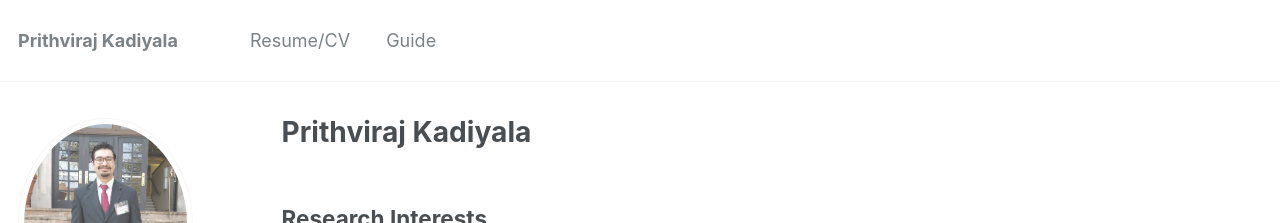
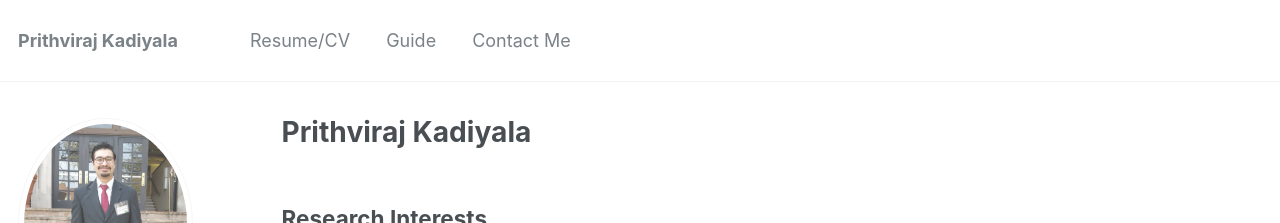
Before and after one commit to prithvirajkadiyala/prithvirajkadiyala.github.io, a Jekyll site: the page built from _pages/about.md, in a window 1280 px wide and 1395 px high. Shown: the top 223 px of the window. Built offline with Jekyll 4.4.1, drawn with Linux system fonts in a browser that asks for light colours.

Commit message:
Update navigation.yml

```diff
--- a/_data/navigation.yml
+++ b/_data/navigation.yml
@@ -9,8 +9,6 @@ main:
  # - title: "Teaching"
  #   url: /teaching/
 
- # - title: "Portfolio"
- #   url: /portfolio/
 
  # - title: "Blog Posts"
  #  url: /year-archive/
@@ -20,3 +18,6 @@ main:
 
   - title: "Guide"
     url: /markdown/
+
+  - title: "Contact Me"
+    url: /portfolio/
```
